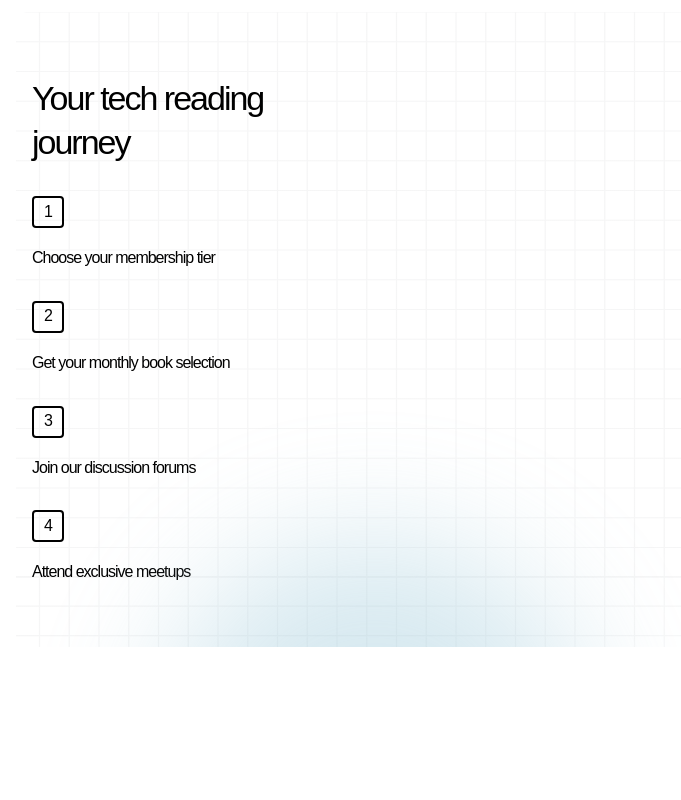
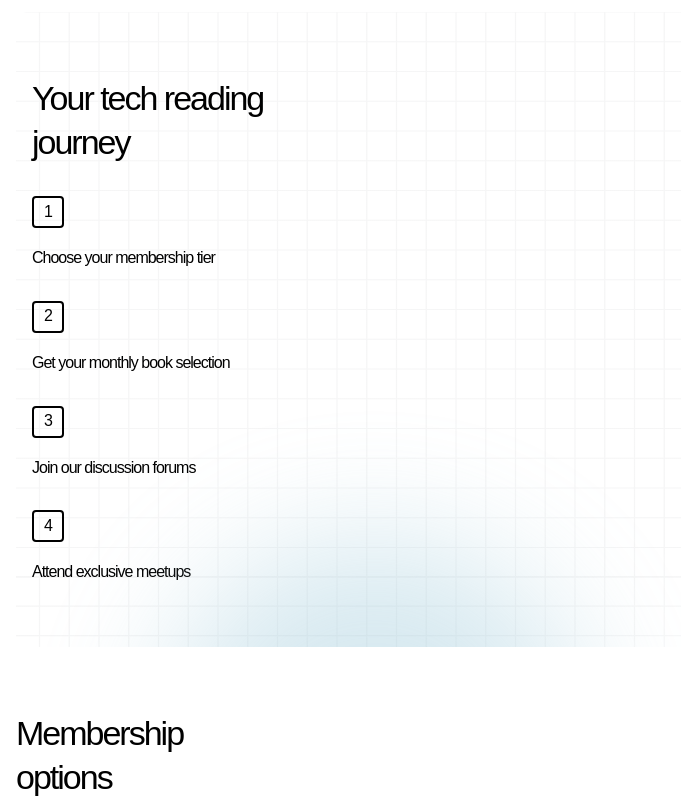
Before and after one commit to Kiru100/fm-tech-book-club-landing-page, a Next.js app: page / in a window 1280 px wide. Shown: the part 3392-4192 px from the top of the page, without its empty margins (0-681 px from the left). Before the commit the page ends 4039 px from the top, so only its background shows below. Built offline with nearby package versions, Linux system fonts and the light colour scheme; a web font is replaced by a local one.

Commit message:
Update page.tsx

```diff
--- a/app/page.tsx
+++ b/app/page.tsx
@@ -1,4 +1,5 @@
 import Hero from "./components/Hero";
+import MembershipOptionSection from "./components/MembershipOptionSection";
 import NotYourAverageClubSection from "./components/NotYourAverageClubSection";
 import ReadTogetherSection from "./components/ReadTogetherSection";
 import TechReadingJourneySection from "./components/TechReadingJourneySection";
@@ -11,6 +12,7 @@ export default function Home() {
 			<ReadTogetherSection />
 			<NotYourAverageClubSection />
 			<TechReadingJourneySection />
+			<MembershipOptionSection/>
 		</div>
 	);
 }
```
